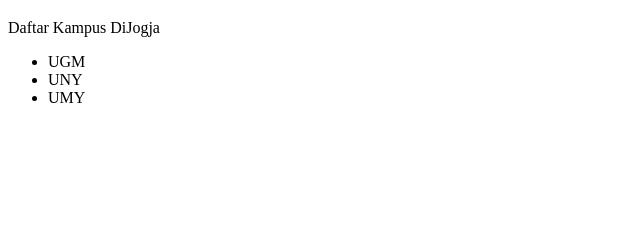
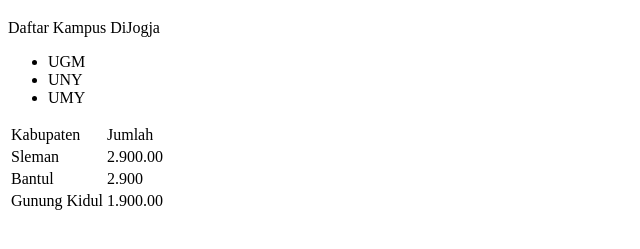
Before and after one commit to RafiGian/pw_praktikum_2, a plain HTML site: page index.html in a window 1280 px wide. Shown: the part 61-310 px from the top of the page, without its empty margins (0-640 px from the left). Drawn offline with Linux system fonts and the light colour scheme.

Commit message:
Menambahkan Tabel

```diff
--- a/index.html
+++ b/index.html
@@ -13,5 +13,27 @@
         <li>UNY</li>
         <li>UMY</li>
     </ul>
+    <table>
+        <thead>
+            <tr>
+                <td>Kabupaten</td>
+                <td>Jumlah</td>
+            </tr>
+            <tbody>
+                <tr>
+                    <td>Sleman</td>
+                    <td>2.900.00</td>
+                </tr>
+                <tr>
+                    <td>Bantul</td>
+                    <td>2.900</td>
+                </tr>
+                <tr>
+                    <td>Gunung Kidul</td>
+                    <td>1.900.00</td>
+                </tr>
+            </tbody>
+        </thead>
+    </table>
 </body>
 </html>
```
